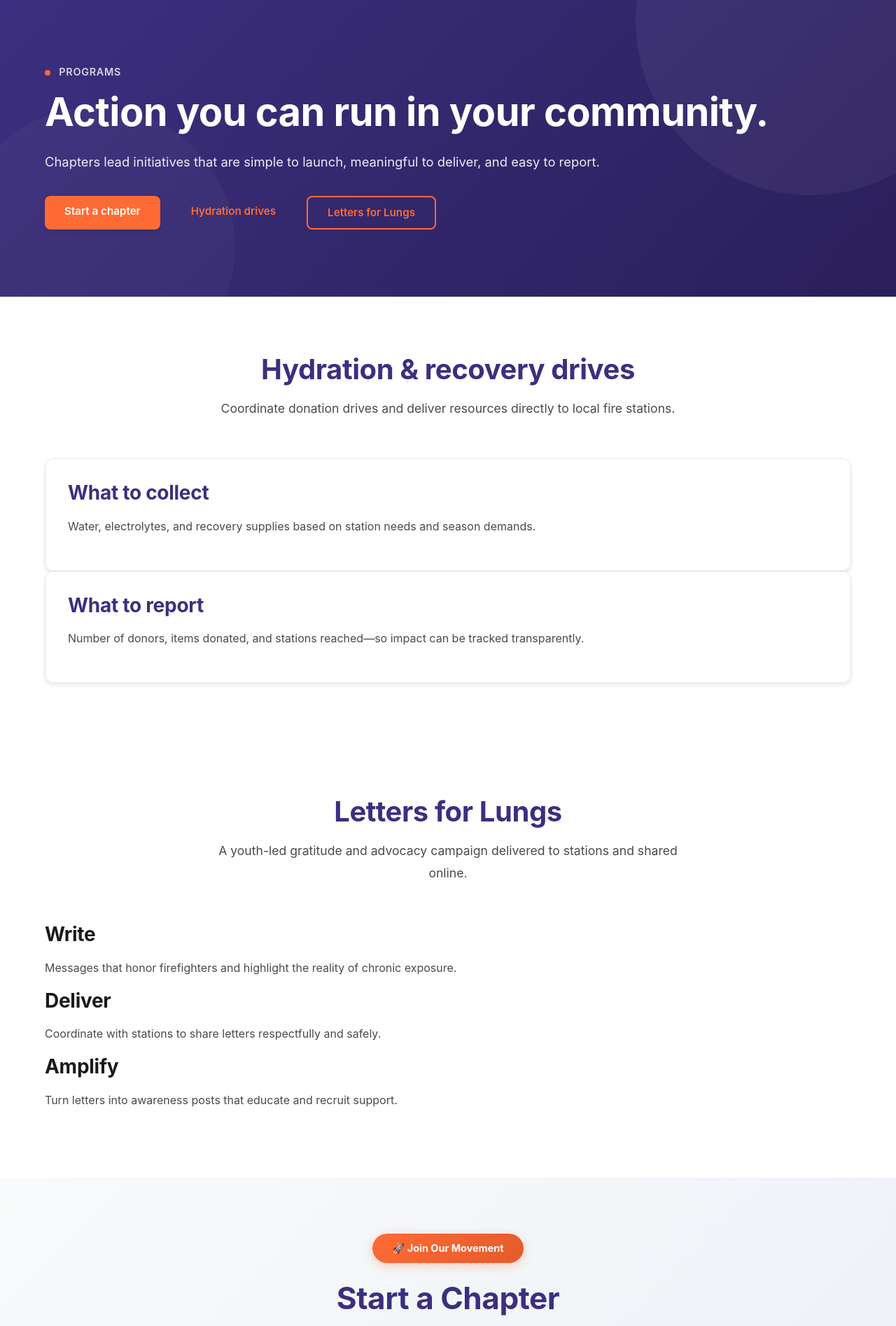
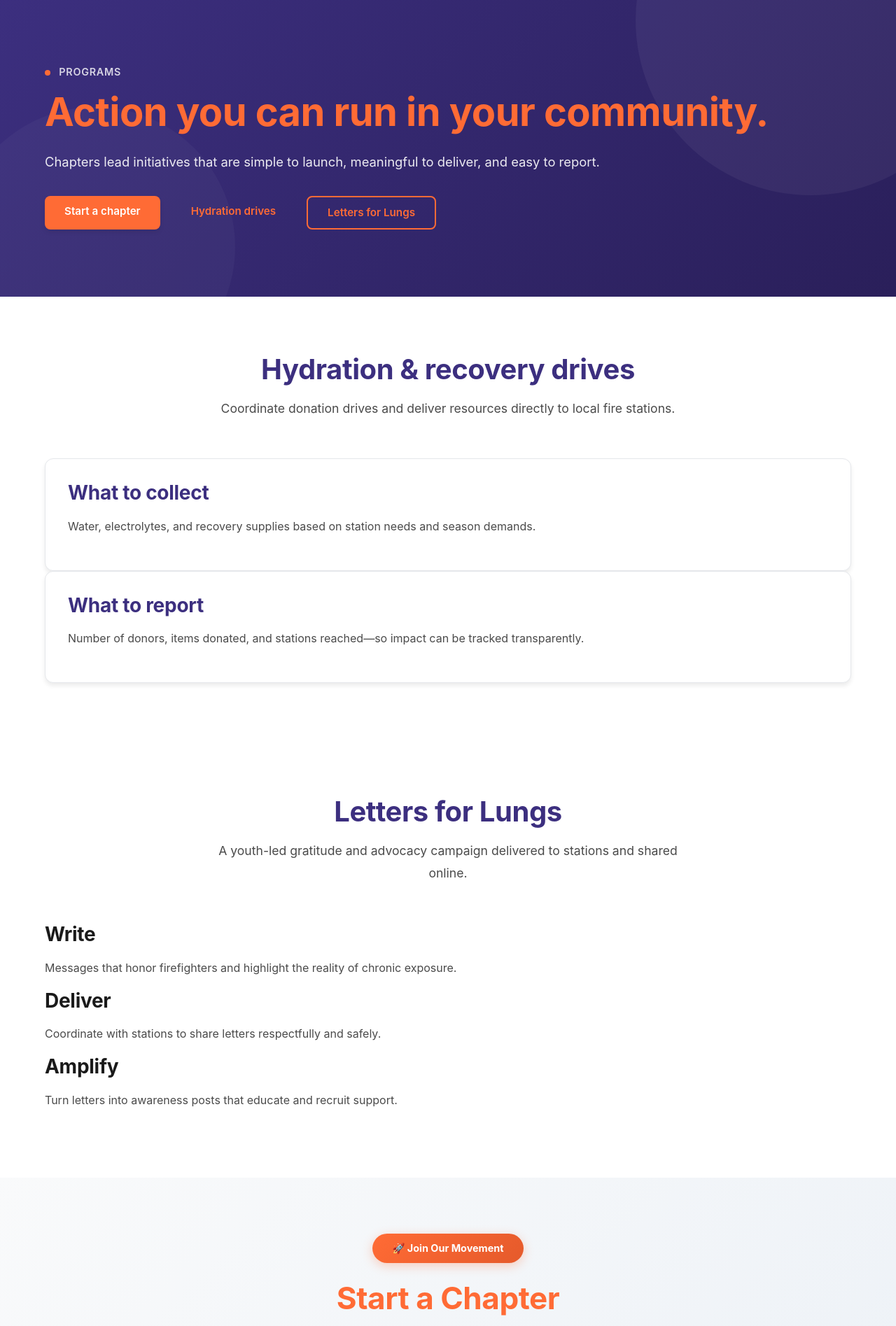
Before and after one commit to noranaveen/projectpdev2, a plain HTML site: page programs.html in a window 1280 px wide. Shown: the part 80-1975 px from the top of the page at 70% size. Drawn offline with Linux system fonts and the light colour scheme.

Commit message:
Update Programs page headers to secondary orange color

```diff
--- a/programs.html
+++ b/programs.html
@@ -74,7 +74,7 @@
   <div class="container">
     <div class="panel">
       <span class="kicker"><span class="dot" aria-hidden="true"></span> Programs</span>
-      <h1>Action you can run in your community.</h1>
+      <h1 style="color: var(--secondary);">Action you can run in your community.</h1>
       <p class="lede">
         Chapters lead initiatives that are simple to launch, meaningful to deliver, and easy to report.
       </p>
@@ -124,7 +124,7 @@
   <div class="container">
     <div style="text-align: center; margin-bottom: 3rem; animation: slideUp 0.8s ease-out;">
       <span style="display: inline-block; background: linear-gradient(135deg, var(--secondary) 0%, #e55a2b 100%); color: white; padding: 0.6rem 1.8rem; border-radius: 50px; font-weight: 700; font-size: 0.9rem; margin-bottom: 1.5rem; box-shadow: 0 4px 15px rgba(255, 107, 53, 0.3); transition: all 0.3s ease;">🚀 Join Our Movement</span>
-      <h2 style="color: #3C2F7F; margin-bottom: 1rem; font-size: 2.75rem;">Start a Chapter</h2>
+      <h2 style="color: var(--secondary); margin-bottom: 1rem; font-size: 2.75rem;">Start a Chapter</h2>
       <p style="color: var(--text-light); max-width: 650px; margin: 0 auto; font-size: 1.1rem; line-height: 1.7;">Every community deserves a voice for firefighter health. Tell us about your vision, and we'll support you with resources, guidance, and a nationwide network of chapters.</p>
     </div>
 
```
